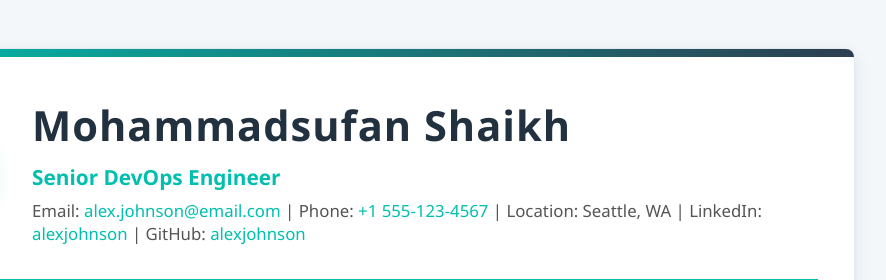
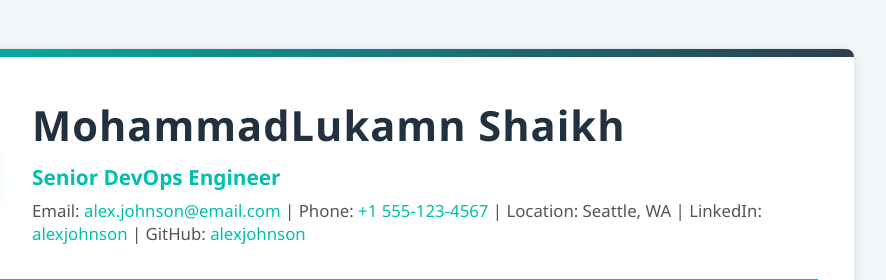
Before and after one commit to sufanshaikh/resume, a plain HTML site: page index.html in a window 1280 px wide. Shown: the top 280 px of the page, 297-1183 px from the left. Drawn offline with Linux system fonts and the light colour scheme.

Commit message:
Agin Change name

```diff
--- a/index.html
+++ b/index.html
@@ -202,7 +202,7 @@
         <header>
             <img src="https://randomuser.me/api/portraits/men/32.jpg" alt="Avatar" class="avatar">
             <div>
-                <div class="title">Mohammadsufan Shaikh</div>
+                <div class="title">MohammadLukamn Shaikh</div>
                 <div class="subtitle">Senior DevOps Engineer</div>
                 <div class="contact">
                     <span>Email: <a href="mailto:alex.johnson@email.com">alex.johnson@email.com</a></span> |
```
